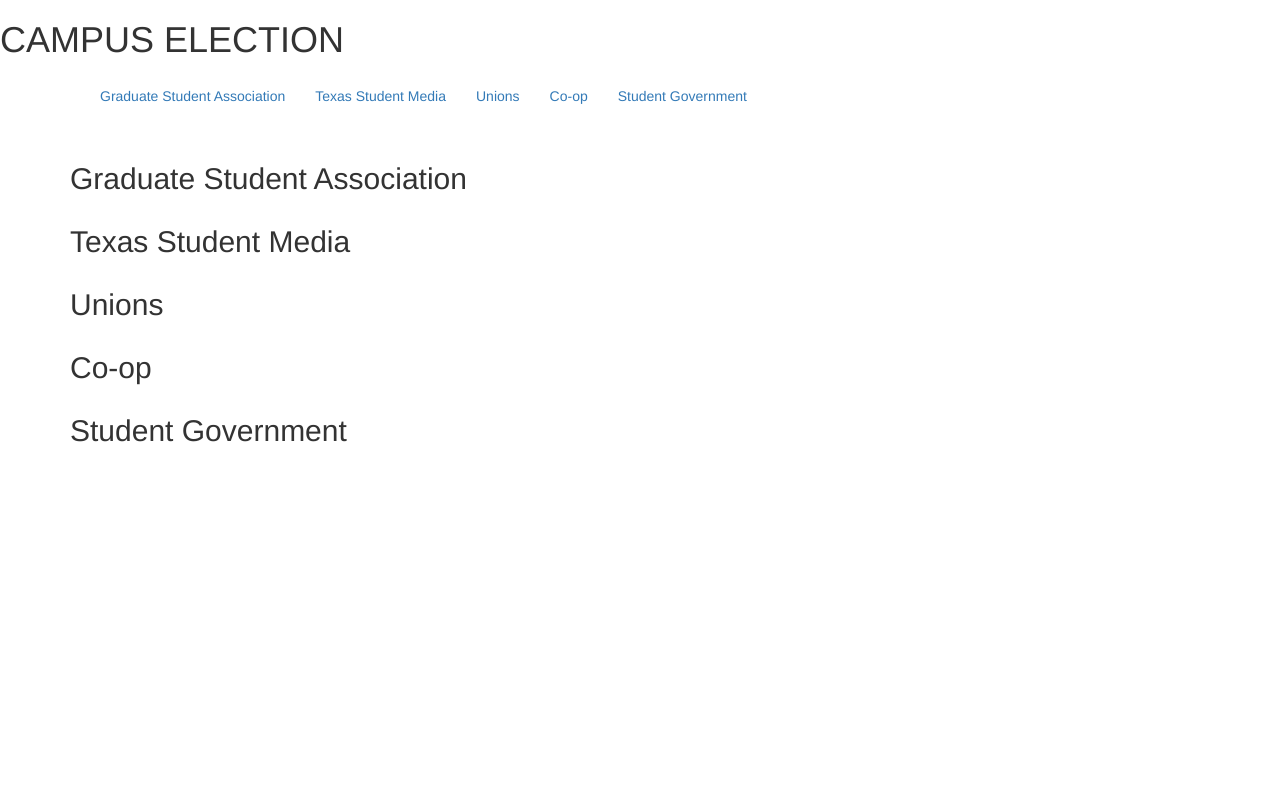
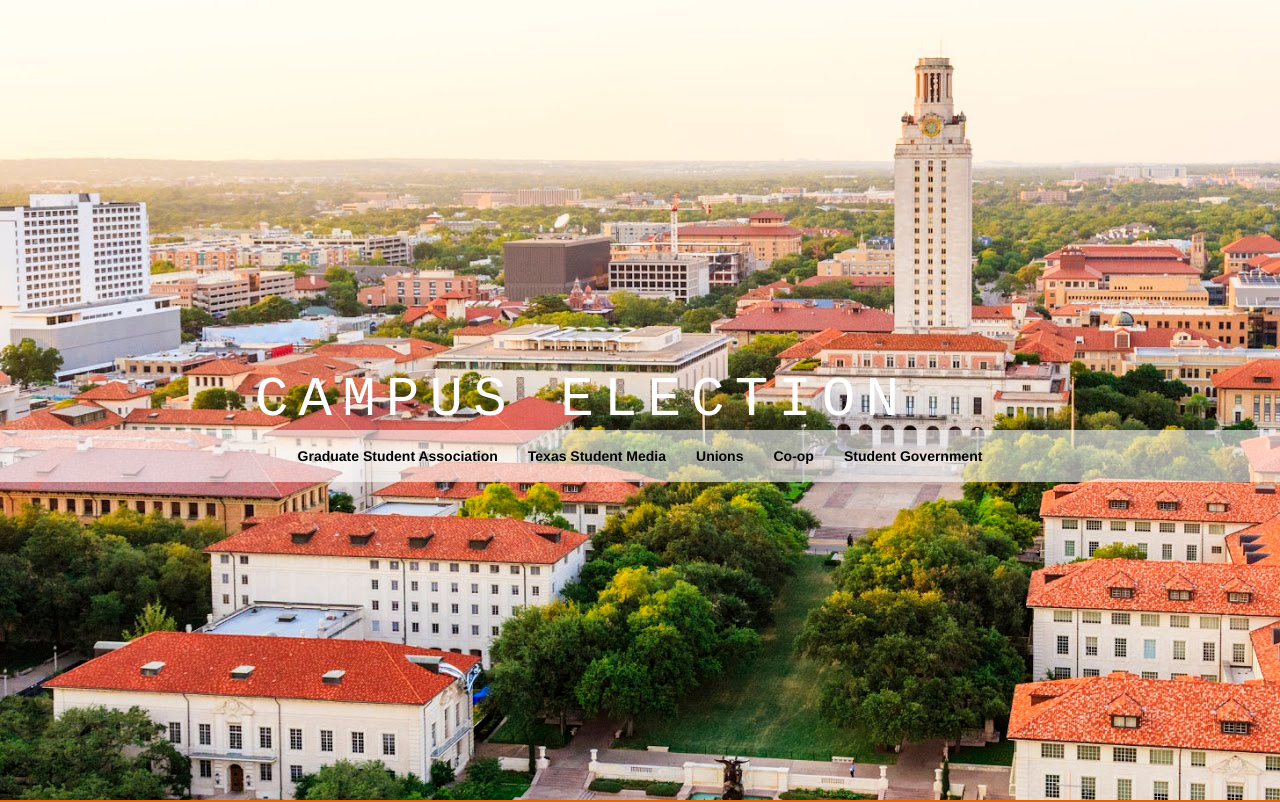
Before and after one commit to sc1f/hd49-expl, a plain HTML site: page web_app/index.html in a window 1280 px wide. Shown: the top 802 px of the page. Drawn offline with nearby package versions, Linux system fonts and the light colour scheme; the site is published under a folder, as on GitHub Pages, so addresses that start at the root find nothing.

Commit message:
Regenerated index.html in build folder with url_for fix in effect

```diff
--- a/web_app/index.html
+++ b/web_app/index.html
@@ -1,10 +1,10 @@
 <!DOCTYPE html>
-<html class="full" style="background: url('/static/images/cover.jpg') no-repeat fixed;">
+<html class="full" style="background: url('static/images/cover.jpg') no-repeat fixed;">
 <head>
 	<meta charset="utf-8">
 	<title>Campus Election</title>
 
-	<link rel="stylesheet" href="/static/css/global.css"/>
+	<link rel="stylesheet" href="static/css/global.css"/>
 	<link rel="stylesheet" href="https://maxcdn.bootstrapcdn.com/bootstrap/3.3.2/css/bootstrap.min.css">
 	<link rel="stylesheet" href="https://maxcdn.bootstrapcdn.com/bootstrap/3.3.2/css/bootstrap-theme.min.css">
 
@@ -176,7 +176,7 @@
 	}
 
 
-	d3.json("/static/js/navigation.json", function(error, nav) {
+	d3.json("static/js/navigation.json", function(error, nav) {
 		if (error) return console.error(error);
 		console.log(nav);
 
```
